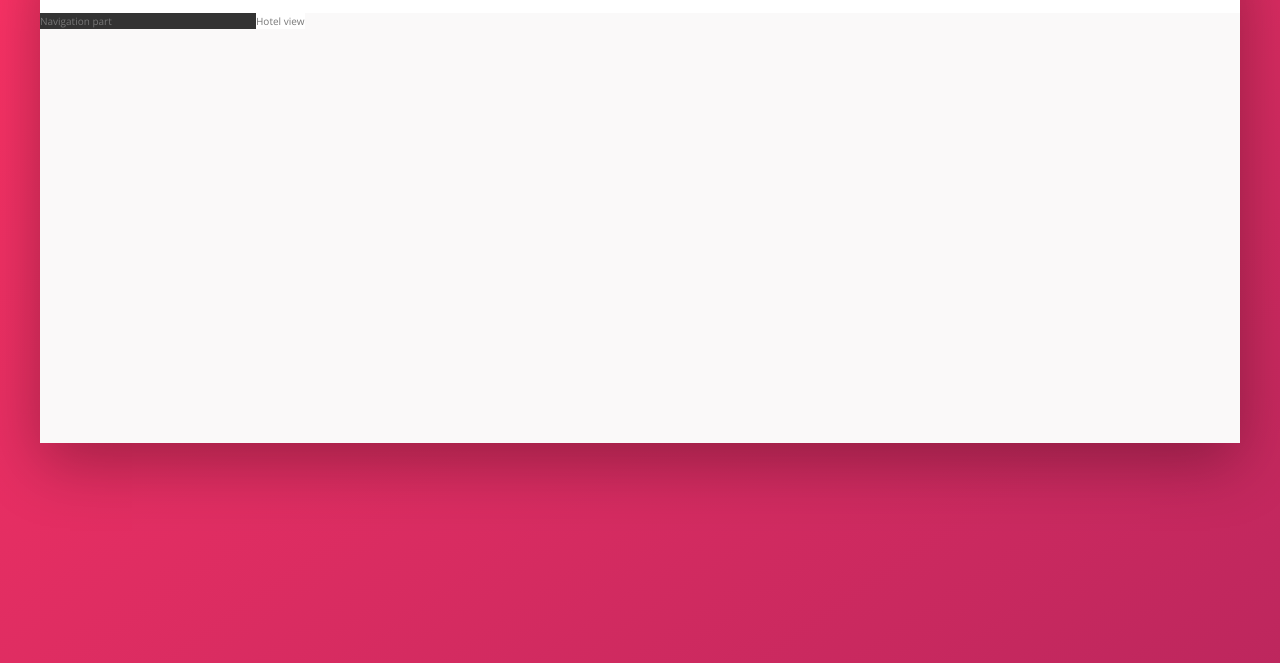
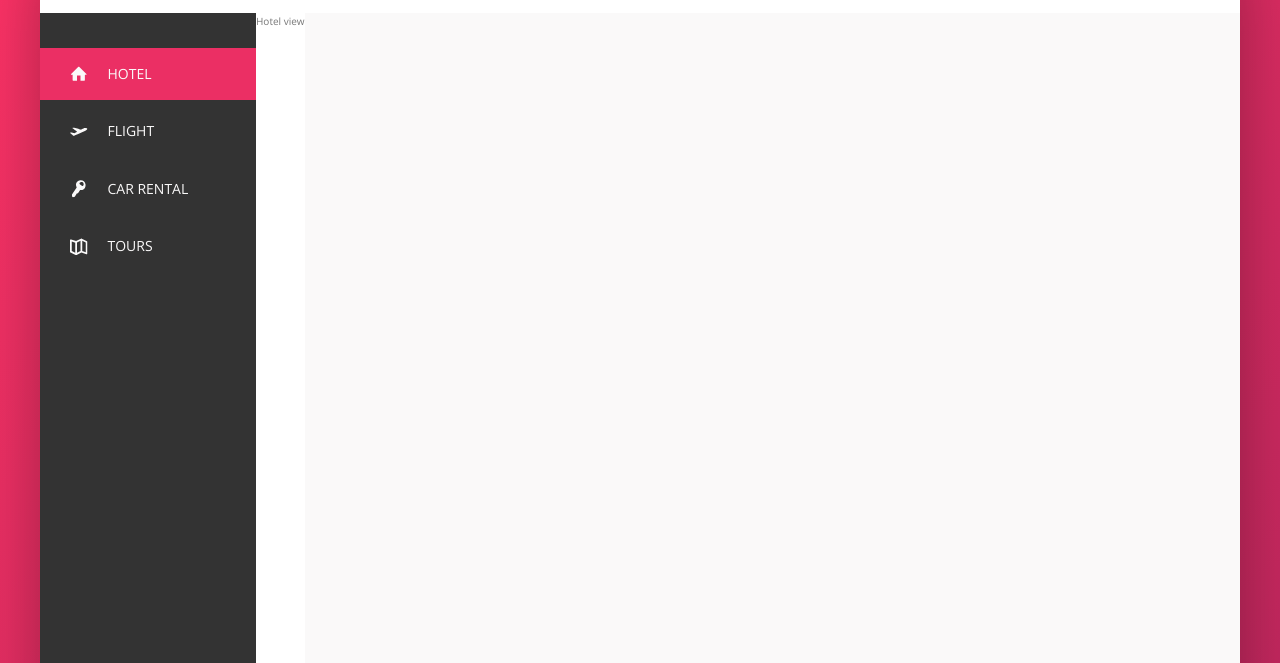
Before and after one commit to raskog1/trillo, a website: page index.html in a window 1280 px wide. Shown: the part 137-800 px from the top of the page. Drawn offline with nearby package versions, Linux system fonts and the light colour scheme.

Commit message:
Sidebar added and styled with transitions

```diff
--- a/index.html
+++ b/index.html
@@ -54,7 +54,47 @@
         </nav>
       </header>
       <div class="content">
-        <nav class="sidebar">Navigation part</nav>
+        <nav class="sidebar">
+          <ul class="side-nav">
+            <li class="side-nav__item side-nav__item--active">
+              <a href="#" class="side-nav__link">
+                <svg class="side-nav__icon">
+                  <use href="img/sprite.svg#icon-home"></use>
+                </svg>
+                <span>Hotel</span>
+              </a>
+            </li>
+
+            <li class="side-nav__item">
+              <a href="#" class="side-nav__link">
+                <svg class="side-nav__icon">
+                  <use href="img/sprite.svg#icon-aircraft-take-off"></use>
+                </svg>
+                <span>Flight</span>
+              </a>
+            </li>
+
+            <li class="side-nav__item">
+              <a href="#" class="side-nav__link">
+                <svg class="side-nav__icon">
+                  <use href="img/sprite.svg#icon-key"></use>
+                </svg>
+                <span>Car rental</span>
+              </a>
+            </li>
+
+            <li class="side-nav__item">
+              <a href="#" class="side-nav__link">
+                <svg class="side-nav__icon">
+                  <use href="img/sprite.svg#icon-map"></use>
+                </svg>
+                <span>Tours</span>
+              </a>
+            </li>
+          </ul>
+
+          <div class="legal">&copy; 2017 by trillo. All rights reserved.</div>
+        </nav>
         <main class="hotel-view">Hotel view</main>
       </div>
     </div>
--- a/sass/_components.scss
+++ b/sass/_components.scss
@@ -115,3 +115,80 @@
     margin-right: 1rem;
   }
 }
+
+////////////////////////////////
+// SIDE NAVIGATION
+
+.side-nav {
+  font-size: 1.4rem;
+  list-style: none;
+  margin-top: 3.5rem;
+
+  &__item {
+    position: relative;
+
+    // Apply styling to all children except last-child
+    &:not(:last-child) {
+      margin-bottom: 0.5rem;
+    }
+  }
+
+  &__item::before {
+    content: "";
+    position: absolute;
+    top: 0;
+    left: 0;
+    height: 100%;
+    width: 3px;
+    background-color: var(--color-primary);
+    transform: scaleY(0);
+
+    // transform-origin is center by default, can start at top or bottom instead
+
+    // The initial transform takes .2s, the width transform takes .4s AFTER a .2s delay
+    transition: transform 0.2s, width 0.4s cubic-bezier(1, 0, 0, 1) 0.2s,
+      background-color 0.1s;
+  }
+
+  &__item:hover::before,
+  &__item--active::before {
+    transform: scaleY(1);
+    width: 100%;
+  }
+
+  &__item:active::before {
+    background-color: var(--color-primary-light);
+  }
+
+  &__link:link,
+  &__link:visited {
+    color: var(--color-grey-light-1);
+    text-decoration: none;
+    text-transform: uppercase;
+    display: block;
+    padding: 1.5rem 3rem;
+    position: relative;
+    // z-index only works with a specified position
+    z-index: 10;
+
+    display: flex;
+    align-items: center;
+  }
+
+  &__icon {
+    width: 1.75rem;
+    height: 1.75rem;
+    margin-right: 2rem;
+    // Color of this element, or the parent element (currentColor)
+    fill: currentColor;
+  }
+}
+
+////////////////////////////////
+// LEGAL text
+.legal {
+  font-size: 1.2rem;
+  color: var(--color-grey-light-4);
+  text-align: center;
+  padding: 2.5rem;
+}
--- a/sass/_layout.scss
+++ b/sass/_layout.scss
@@ -26,8 +26,15 @@
   background-color: var(--color-grey-dark-1);
 
   flex: 0 0 18%;
+
+  display: flex;
+  flex-direction: column;
+  justify-content: space-between;
 }
 
 .hotel-view {
   background-color: #fff;
+
+  // TEST
+  height: 80rem;
 }
```
Also changed, not shown: css/style.css.
